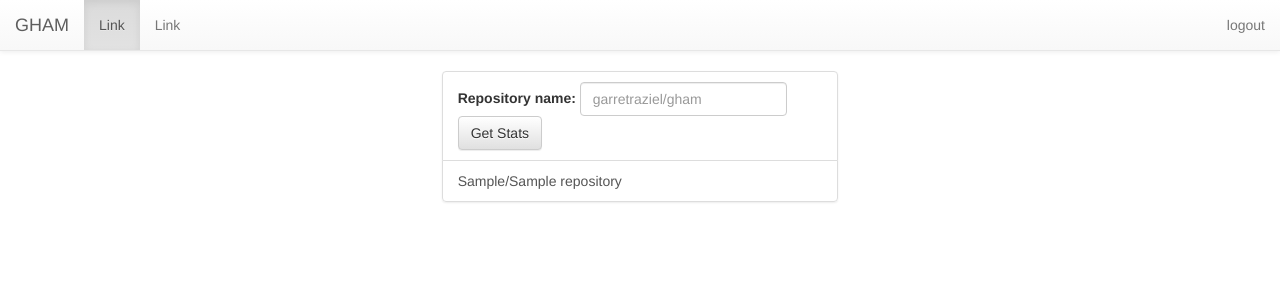
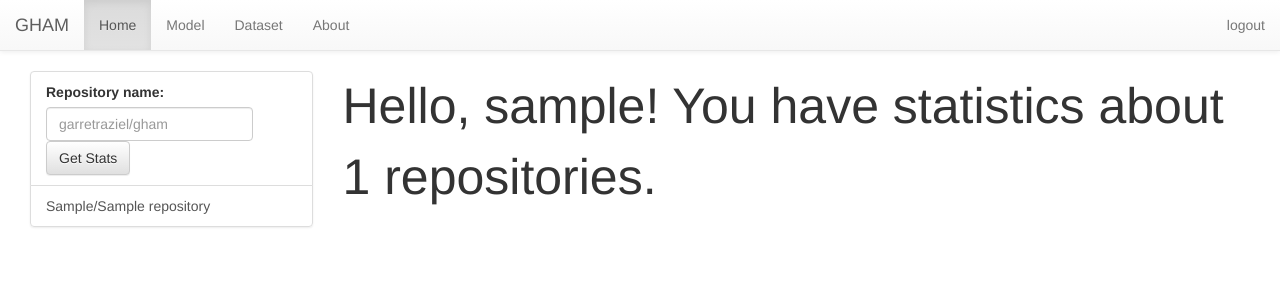
Before and after one commit to garretraziel/gham, a Django app: page /activity/list/ in a window 1280 px wide. Shown: the top 300 px of the page. Run offline with Django 3.2, Linux system fonts and the light colour scheme; a user stored in the database is signed in; tables that the repository leaves empty hold one stand-in row (values such as "Sample post"); parts of the project's set-up code (start-up, migrations or seed data) failed here and were passed over; some libraries are stand-ins or nearby versions.

Commit message:
moved list to the side

```diff
--- a/ghactivity/templates/ghactivity/repository_list.html
+++ b/ghactivity/templates/ghactivity/repository_list.html
@@ -2,31 +2,13 @@
 {% load staticfiles %}
 
 {% block body %}
-    <div class="row">
-        <div class="col-md-4 col-md-offset-4">
-            <div class="list-group">
-                <form class="form-inline list-group-item" action="{% url "get_repo_info" %}" method="POST">
-                    {% csrf_token %}
-                    <div class="form-group">
-                        <label for="repository">Repository name: </label>
-                        <input type="text" class="form-control" name="repository" id="repository"
-                               placeholder="garretraziel/gham">
-                    </div>
-                    <button type="submit" class="btn btn-default">Get Stats</button>
-                </form>
-                {% for repository in repository_list %}
-                    {% if repository.fresh %}
-                        <a class="list-group-item" id="{{ repository.id_name }}"
-                           href="{{ repository.get_absolute_url }}">
-                            {{ repository.full_name }}
-                        </a>
-                    {% else %}
-                        <a class="list-group-item disabled" id="{{ repository.id_name }}"
-                           href="{{ repository.get_absolute_url }}">
-                            {{ repository.full_name }}
-                        </a>
-                    {% endif %}
-                {% endfor %}
+    <div class="col-md-3">
+        {% include "ghactivity/sidebar.html" %}
+    </div>
+    <div class="col-md-9">
+        <div class="row">
+            <div class="col-md-12">
+                <p style="font-size: 50px;">Hello, {{ user.username }}! You have statistics about {{ user.repos_count }} repositories.</p>
             </div>
         </div>
     </div>
--- /dev/null
+++ b/ghactivity/templates/ghactivity/sidebar.html
@@ -0,0 +1,35 @@
+<div class="row">
+    <div class="col-md-12">
+        <div class="list-group">
+            <form class="form-inline list-group-item" action="{% url "get_repo_info" %}" method="POST">
+                {% csrf_token %}
+                <div class="form-group">
+                    <label for="repository">Repository name: </label>
+                    <input type="text" class="form-control" name="repository" id="repository"
+                           placeholder="garretraziel/gham">
+                </div>
+                <button type="submit" class="btn btn-default">Get Stats</button>
+            </form>
+            {% for repo_from_list in repository_list %}
+                {% if repo_from_list.fresh %}
+                    {% if repository and repo_from_list == repository %}
+                        <a class="list-group-item active" id="{{ repo_from_list.id_name }}"
+                           href="{{ repo_from_list.get_absolute_url }}">
+                            {{ repo_from_list.full_name }}
+                        </a>
+                    {% else %}
+                        <a class="list-group-item" id="{{ repo_from_list.id_name }}"
+                           href="{{ repo_from_list.get_absolute_url }}">
+                            {{ repo_from_list.full_name }}
+                        </a>
+                    {% endif %}
+                {% else %}
+                    <a class="list-group-item disabled" id="{{ repo_from_list.id_name }}"
+                       href="{{ repo_from_list.get_absolute_url }}">
+                        {{ repo_from_list.full_name }}
+                    </a>
+                {% endif %}
+            {% endfor %}
+        </div>
+    </div>
+</div>
--- a/ghactivity/views.py
+++ b/ghactivity/views.py
@@ -144,7 +144,7 @@ def update_repository(request, pk):
     r.save()
 
     token = request.user.social_auth.filter(provider='github').first().extra_data[
-            'access_token']  # TODO: toto nemusi existovat
+        'access_token']  # TODO: toto nemusi existovat
     gh = github.GitHub(access_token=token)
 
     r.commitcount_set.all().delete()
@@ -195,6 +195,7 @@ class RepositoryDetail(DetailView):
         csv = pd.read_csv(f, names=gm.ATTRS, header=None, na_values=["nan", "?"])
         x = csv.transpose().to_dict().values()
         context['prediction'] = self.pipeline.predict(x)[0]
+        context['repository_list'] = self.request.user.access.all()
         return context
 
     @method_decorator(login_required(login_url='/'))
@@ -209,6 +210,12 @@ class RepositoryListView(ListView):
 
     def get_queryset(self):
         return self.request.user.access.all()
+
+    def get_context_data(self, **kwargs):
+        context = super(RepositoryListView, self).get_context_data(**kwargs)
+        context['user'] = {"username": self.request.user.username,
+                           "repos_count": self.request.user.access.all().count()}
+        return context
 
 
 class DeleteRepositoryView(DeleteView):
--- a/gham/urls.py
+++ b/gham/urls.py
@@ -1,13 +1,15 @@
 from django.conf.urls import include, url
 from django.contrib import admin
-from django.views.generic.base import RedirectView
-from django.core.urlresolvers import reverse_lazy
+from django.views.generic import TemplateView
 
 from .views import index, logout_user
 
 urlpatterns = [
     url(r'^$', index, name='index'),
     url(r'^logout/$', logout_user, name='logout'),
+    url(r'^model/$', TemplateView.as_view(template_name="model.html"), name='model'),
+    url(r'^dataset/$', TemplateView.as_view(template_name="dataset.html"), name='dataset'),
+    url(r'^about/$', TemplateView.as_view(template_name="about.html"), name='about'),
 
     url(r'^activity/', include('ghactivity.urls')),
     url(r'^admin/', include(admin.site.urls)),
--- /dev/null
+++ b/templates/about.html
@@ -0,0 +1 @@
+{% extends "base.html" %}
--- a/templates/base.html
+++ b/templates/base.html
@@ -26,8 +26,12 @@
         </div>
         <div class="collapse navbar-collapse" id="bs-example-navbar-collapse-1">
             <ul class="nav navbar-nav">
-                <li class="active"><a href="#">Link <span class="sr-only">(current)</span></a></li>
-                <li><a href="#">Link</a></li>
+                {% block menu %}
+                <li class="active"><a href="{% url "index" %}">Home</a></li>
+                <li><a href="{% url "model" %}">Model</a></li>
+                <li><a href="{% url "dataset" %}">Dataset</a></li>
+                <li><a href="{% url "about" %}">About</a></li>
+                {% endblock %}
             </ul>
             {% if user and not user.is_anonymous %}
                 <ul class="nav navbar-nav navbar-right">
@@ -43,7 +47,6 @@
 </div>
 <script src="//code.jquery.com/jquery-1.11.2.min.js"></script>
 <script src="//code.jquery.com/jquery-migrate-1.2.1.min.js"></script>
-<!-- Latest compiled and minified JavaScript -->
 <script src="https://maxcdn.bootstrapcdn.com/bootstrap/3.3.4/js/bootstrap.min.js"></script>
 {% block scripts %}
 {% endblock %}
--- /dev/null
+++ b/templates/dataset.html
@@ -0,0 +1 @@
+{% extends "base.html" %}
--- /dev/null
+++ b/templates/model.html
@@ -0,0 +1 @@
+{% extends "base.html" %}
```
Also changed, not shown: ghactivity/templates/ghactivity/repository_detail.html (+7 -0 lines), templates/index.html (+8 -5 lines).
